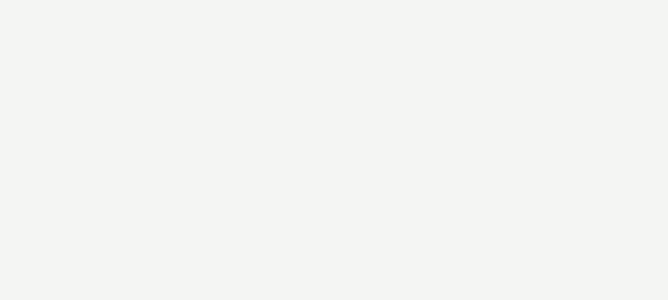
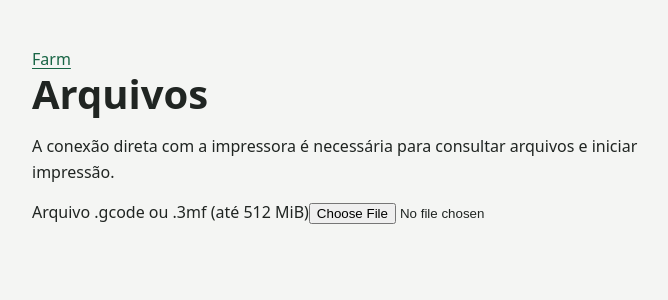
Before and after one commit to bloodf/Open3DFarmManager, a Nuxt app in the folder apps/farm/: page /arquivos in a window 1280 px wide. Before the commit this address had no page. Shown: the top 300 px of the page, without its empty margins (120-788 px from the left). Built offline with nearby package versions, Linux system fonts and the light colour scheme; no server answers.

Commit message:
feat(files): add file page and upload validation foundation

```diff
--- /dev/null
+++ b/apps/farm/app/pages/arquivos.vue
@@ -0,0 +1,28 @@
+<script setup lang="ts">
+import { ref } from 'vue'
+import { validateUpload } from '../utils/files-view.ts'
+definePageMeta({ middleware: 'farm-flag' })
+const error = ref('')
+function selectFile(event: Event) {
+  const file = (event.target as HTMLInputElement).files?.[0]
+  error.value = file
+    ? (validateUpload(file) ??
+      'Envio indisponível: sessão de arquivos ainda não conectada.')
+    : ''
+}
+</script>
+<template>
+  <main>
+    <nav aria-label="Navegação da farm">
+      <NuxtLink to="/farm">Farm</NuxtLink>
+    </nav>
+    <h1>Arquivos</h1>
+    <p>
+      A conexão direta com a impressora é necessária para consultar arquivos e
+      iniciar impressão.
+    </p>
+    <label for="upload">Arquivo .gcode ou .3mf (até 512 MiB)</label>
+    <input id="upload" type="file" accept=".gcode,.3mf" @change="selectFile" />
+    <p role="status">{{ error }}</p>
+  </main>
+</template>
--- a/apps/farm/app/pages/farm.vue
+++ b/apps/farm/app/pages/farm.vue
@@ -437,6 +437,7 @@ function dateLabel(time: number) {
     <h1 ref="heading" tabindex="-1">Minha farm</h1>
     <nav aria-label="Navegação da farm" class="actions">
       <NuxtLink to="/">Início</NuxtLink>
+      <NuxtLink to="/arquivos">Arquivos</NuxtLink>
       <NuxtLink to="/impressoras">Impressoras</NuxtLink>
       <NuxtLink to="/parear">Connectors</NuxtLink>
       <NuxtLink to="/dispositivos">Dispositivos do navegador</NuxtLink>
--- /dev/null
+++ b/apps/farm/app/utils/files-view.ts
@@ -0,0 +1,15 @@
+export const MAX_UPLOAD_BYTES = 512 * 1024 * 1024
+export function validateUpload(file: {
+  name: string
+  size: number
+}): string | undefined {
+  if (!/\.(gcode|3mf)$/i.test(file.name))
+    return 'Selecione um arquivo .gcode ou .3mf.'
+  if (
+    !Number.isSafeInteger(file.size) ||
+    file.size <= 0 ||
+    file.size > MAX_UPLOAD_BYTES
+  )
+    return 'O arquivo deve ter entre 1 byte e 512 MiB.'
+  return undefined
+}
```
Also changed, not shown: 1 other file (tests, documents, lock files or other folders).
